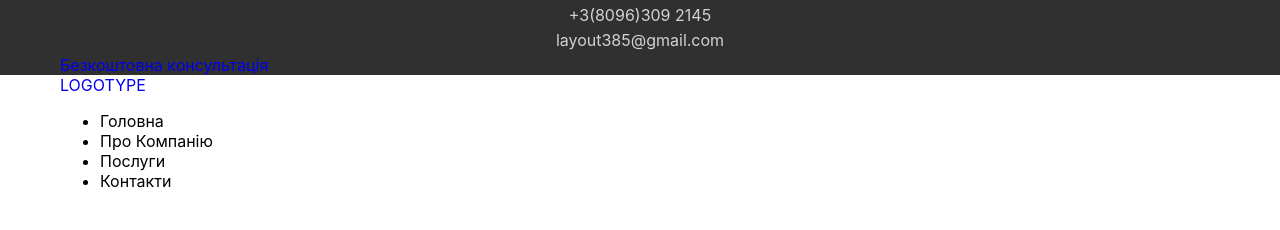
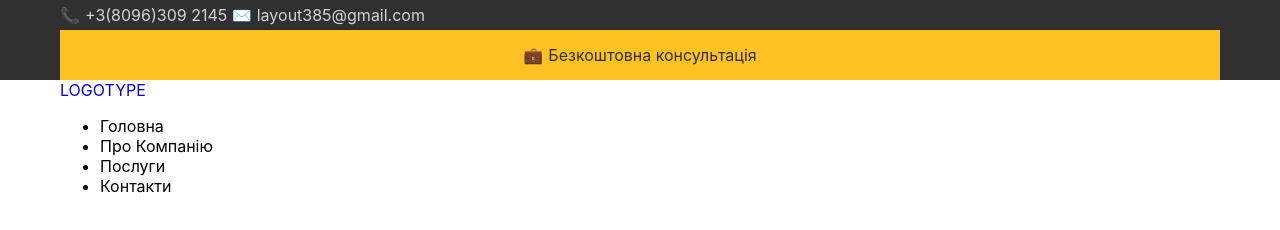
Before and after one commit to kozakvasyl/Magento_frontEnd_task_A, a plain HTML site: page index.html in a window 1280 px wide. Drawn offline with Linux system fonts and the light colour scheme.

Commit message:
upgraded styles

```diff
--- a/index.html
+++ b/index.html
@@ -1,5 +1,5 @@
 <!DOCTYPE html>
-<html lang="ua">
+<html lang="ukraine">
 
 <head>
     <meta charset="UTF-8">
@@ -14,16 +14,18 @@
     <header class="header">
         <div class="header-top">
             <div class="container">
-                <div class="header-contacts">
+                <div class="contacts">
                     <a href="tel:+380963092145">+3(8096)309 2145</a>
                     <a href="mailto:layout385@gmail.com">layout385@gmail.com</a>
                 </div>
-                <a href="http://">Безкоштовна консультація</a>
+                <div class="consultation">
+                    <a href="http:/#/">Безкоштовна консультація</a>
+                </div>
             </div>
         </div>
         <div class="header-bottom">
             <div class="container">
-                <a href="http://">LOGOTYPE</a>
+                <a href="http:/#/">LOGOTYPE</a>
                 <ul>
                     <li>Головна</li>
                     <li>Про Компанію</li>
--- a/styles/style.css
+++ b/styles/style.css
@@ -24,13 +24,54 @@ a {
     background-color: #303030;
 }
 
-.header-contacts {
+.contacts {
     padding-top: 5px;
 }
 
-.header-contacts a {
+.contacts a {
     color: #d3d2d2;
     display: block;
     margin-bottom: 5px;
     text-align: center;
 }
+
+.contacts a:first-child::before {
+    content: '📞';
+    color: #ffc222;
+    margin-right: 5px;
+}
+
+.contacts a:last-child::before {
+    content: '✉️';
+    color: #ffc222;
+    margin-right: 5px;
+}
+
+.consultation {
+    height: 50px;
+    background-color: #ffc222;
+    /* display: table;
+    width: 100%; */
+}
+
+.consultation a:before {
+    content: '💼';
+    color: #303030;
+    margin-right: 5px;
+}
+
+.consultation a {
+    /* display: table-cell;
+    vertical-align: middle;
+    text-align: center; */
+    display: block;
+    line-height: 50px;
+    text-align: center;
+    color: #303030;
+}
+
+@media screen and (min-width: 450px) {
+    .contacts a {
+        display: inline-block;
+    }
+}
```
Also changed, not shown: img/pack.png (deleted), img/pack.svg (added).
